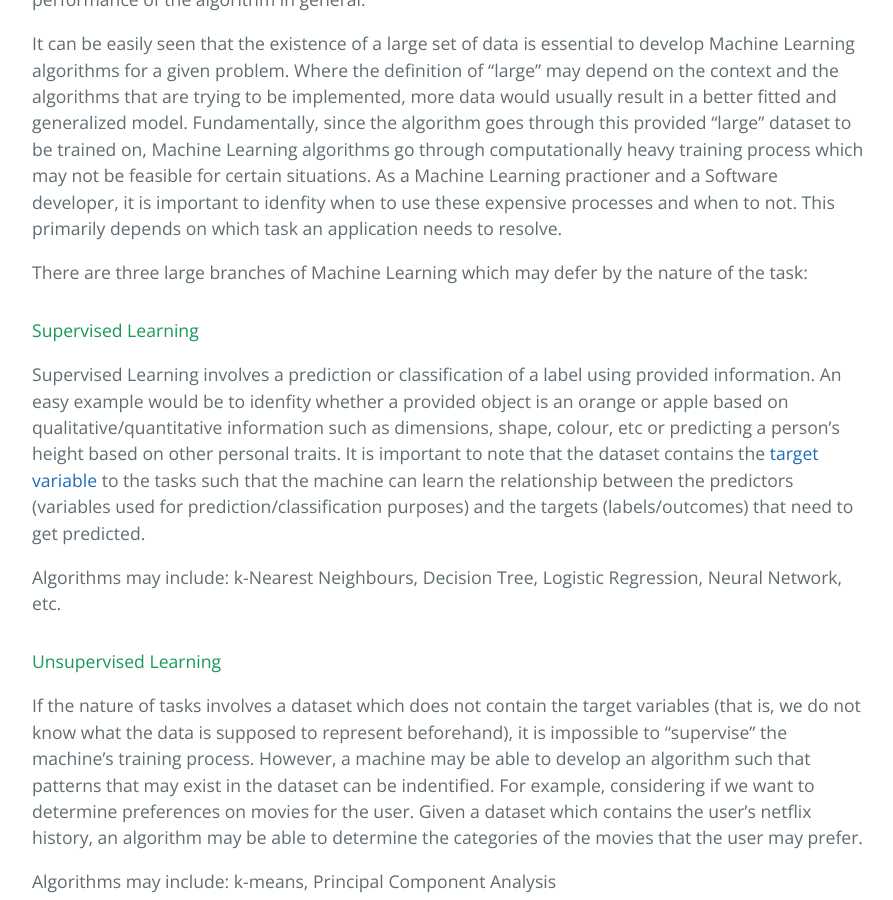
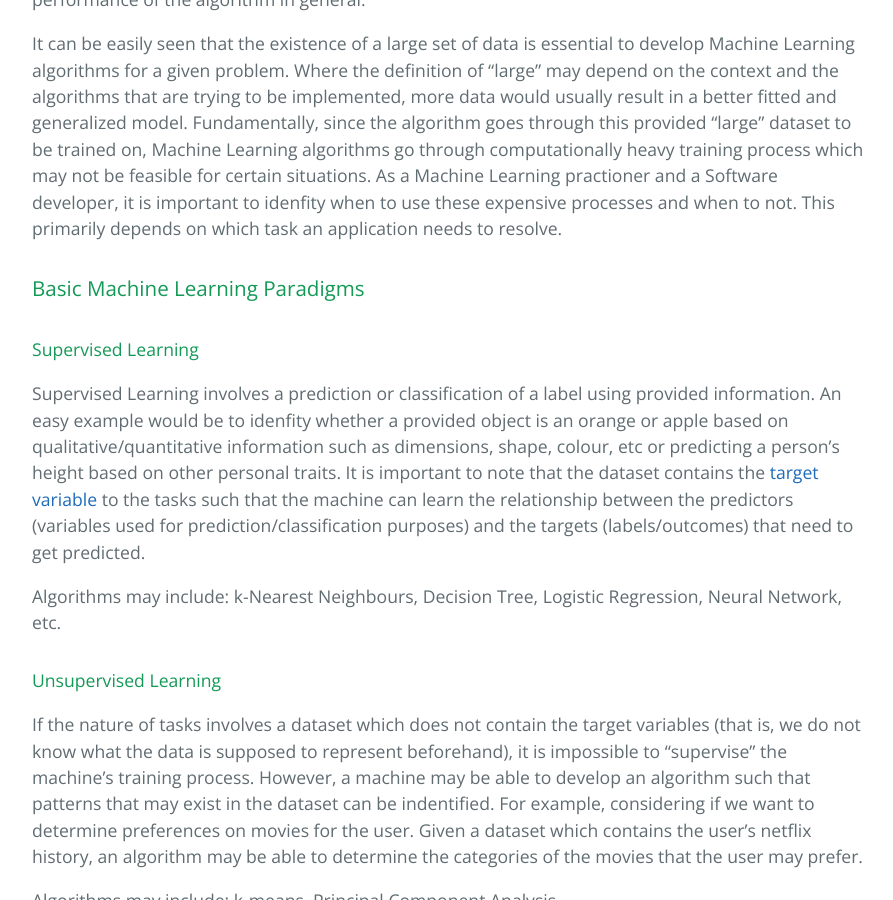
Before and after one commit to learning-software-engineering/learning-software-engineering.github.io, a Jekyll site: the page built from Topics/Machine_Learning/Understanding Machine Learning.md, in a window 1280 px wide and 900 px high, scrolled down 1680 px. Shown: the whole window, without its empty margins (192-1085 px from the left). Built offline with Jekyll 4.4.1, drawn with Linux system fonts in a browser that asks for light colours; our own code applies the rules of GitHub Pages for plain Markdown files.

Commit message:
Update Understanding Machine Learning.md
added header for the types of machine learning algorithm

```diff
--- a/Topics/Machine_Learning/Understanding Machine Learning.md
+++ b/Topics/Machine_Learning/Understanding Machine Learning.md
@@ -15,7 +15,7 @@ The last set of data can be used for the testing purpose. It is important to not
 
 It can be easily seen that the existence of a large set of data is essential to develop Machine Learning algorithms for a given problem. Where the definition of "large" may depend on the context and the algorithms that are trying to be implemented, more data would usually result in a better fitted and generalized model. Fundamentally, since the algorithm goes through this provided "large" dataset to be trained on, Machine Learning algorithms go through computationally heavy training process which may not be feasible for certain situations. As a Machine Learning practioner and a Software developer, it is important to idenfity when to use these expensive processes and when to not. This primarily depends on which task an application needs to resolve.
 
-There are three large branches of Machine Learning which may defer by the nature of the task:
+### Basic Machine Learning Paradigms
 
 #### Supervised Learning
 
```
